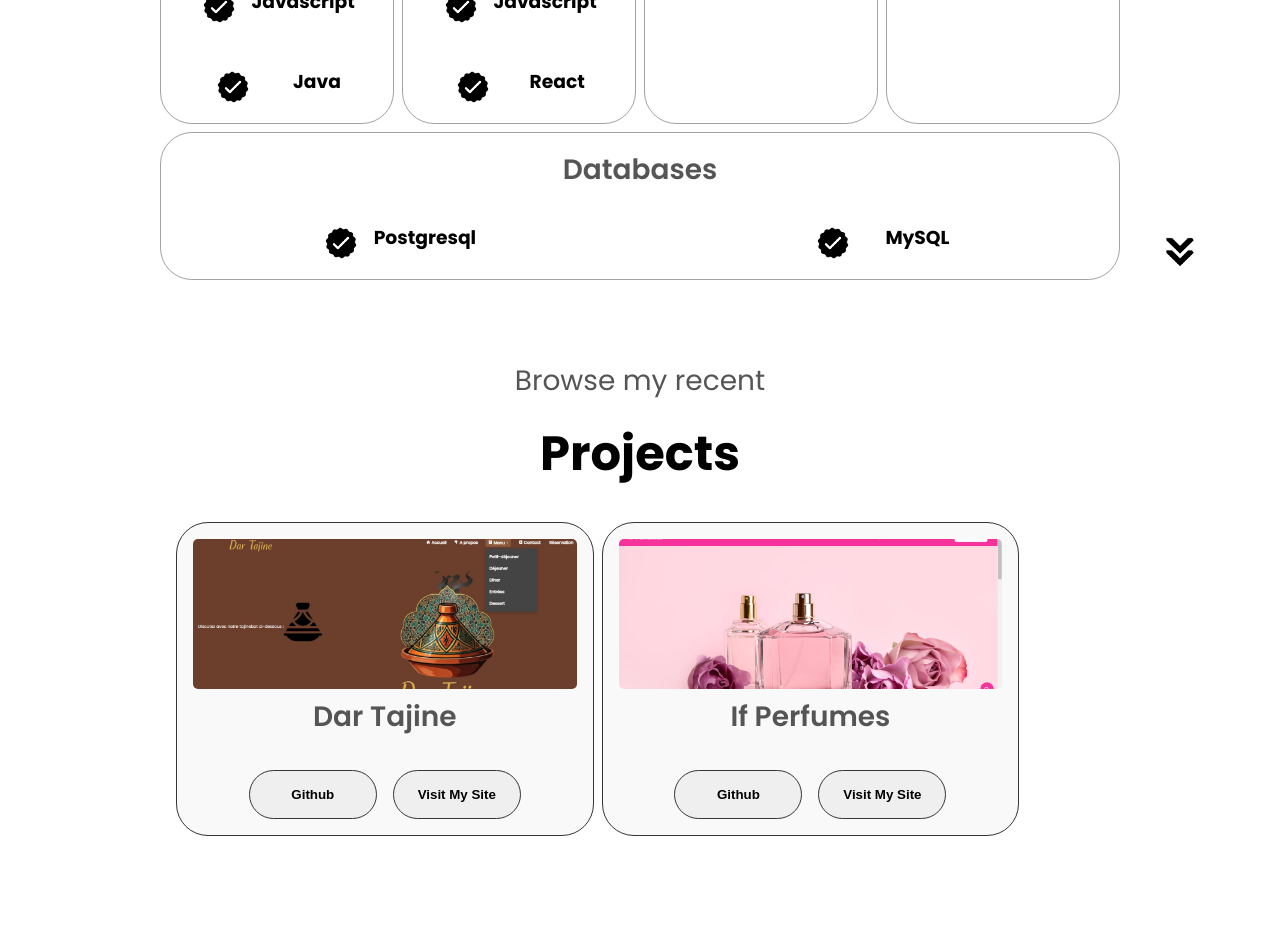
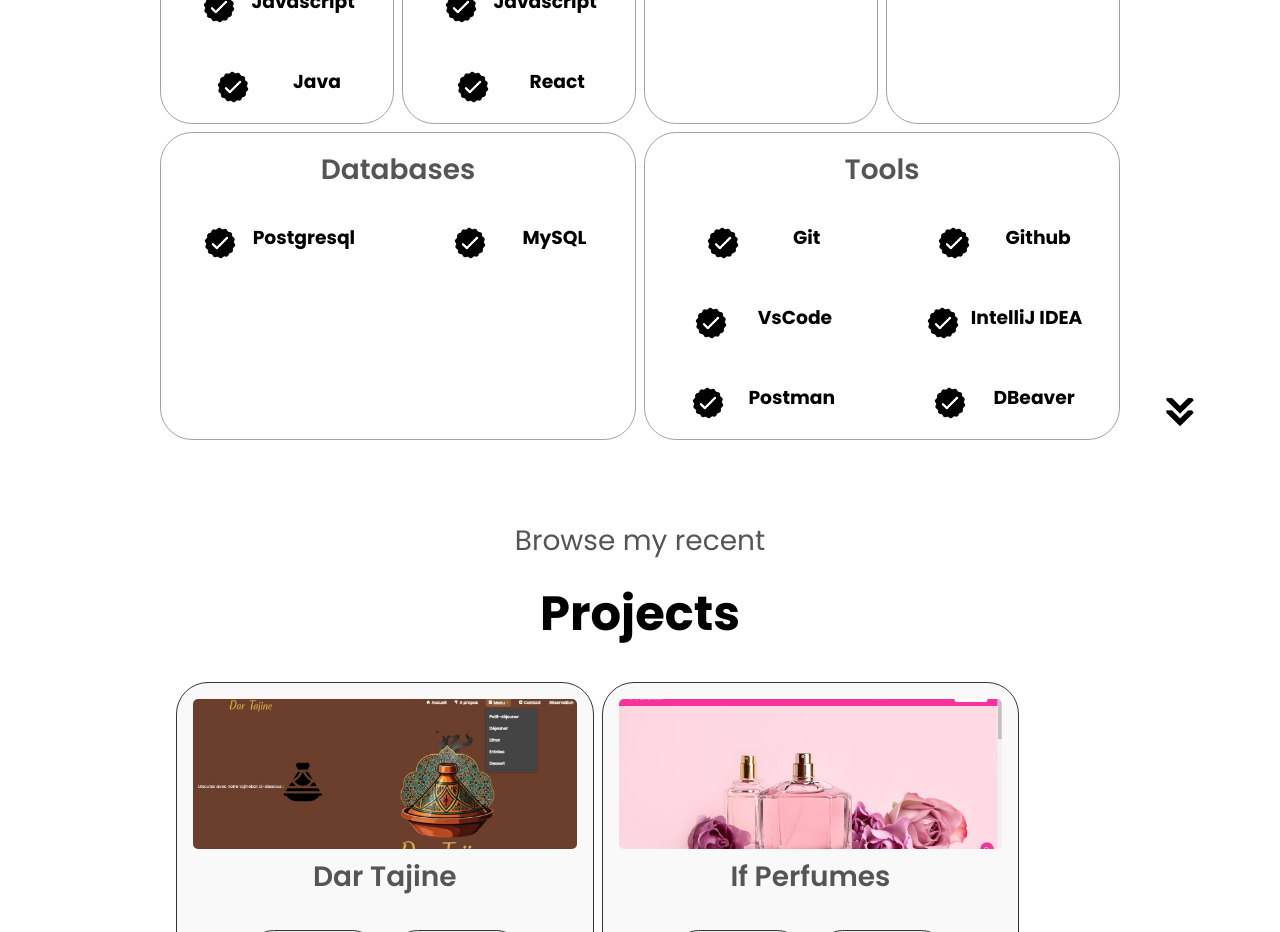
Before and after one commit to ikraammel/Portfolio, a React (Vite) app: page / in a window 1280 px wide. Shown: the part 2100-3032 px from the top of the page. Built offline with nearby package versions, Linux system fonts and the light colour scheme.

Commit message:
Ajout de Tools dans Experience

```diff
--- a/src/components/Experience/Experience.jsx
+++ b/src/components/Experience/Experience.jsx
@@ -38,6 +38,10 @@ const Experience = () => {
             titre="Databases"
             skills={["Postgresql","MySQL"]}
           />
+          <CustomExperience
+            titre="Tools"
+            skills={["Git","Github","VsCode","IntelliJ IDEA","Postman","DBeaver"]}
+          />
         </div>
 
         {/* Animation de la flèche */}
```
